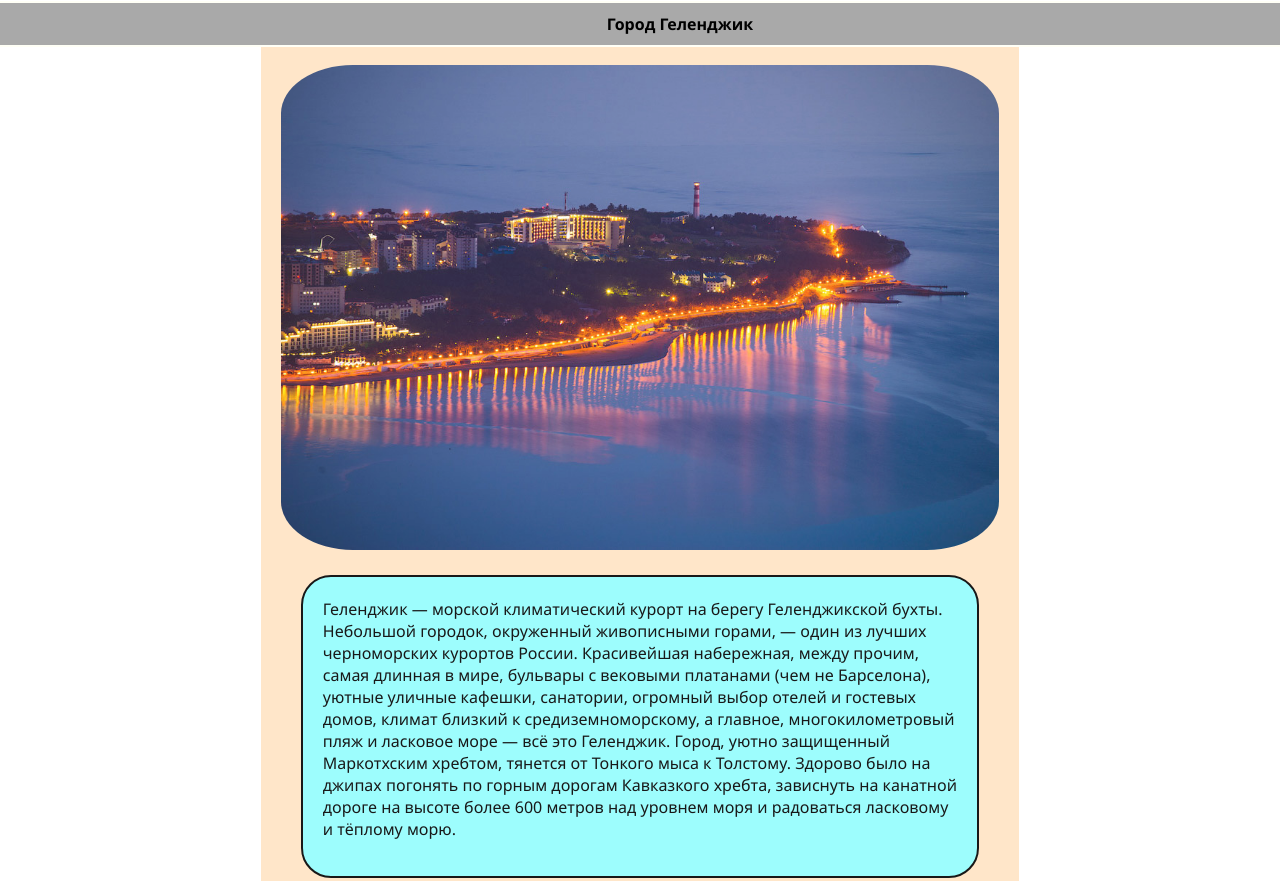
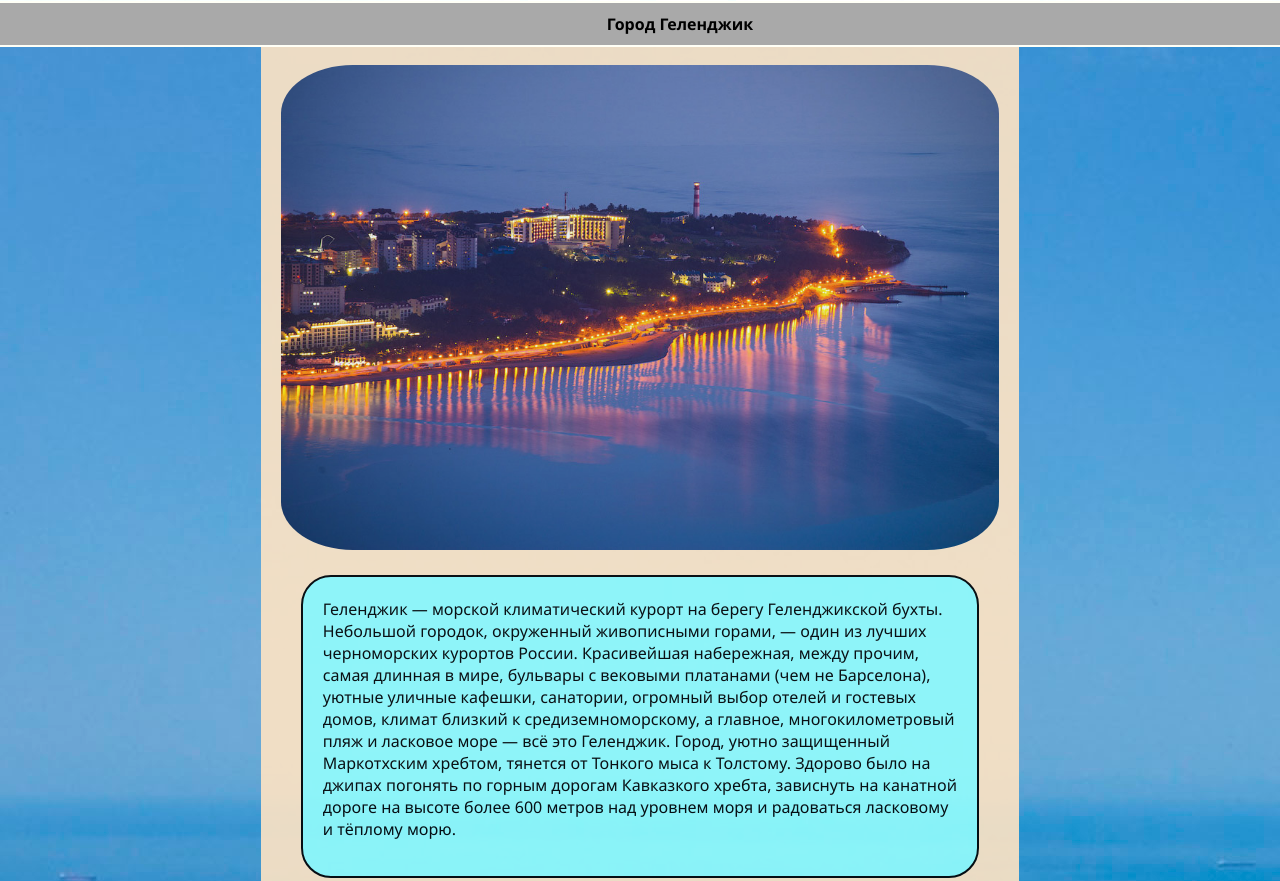
Before and after one commit to DPsos/gelen.github.io, a plain HTML site: page index.html in a window 1280 px wide. Shown: the top 881 px of the page. Drawn offline with Linux system fonts and the light colour scheme.

Commit message:
Update index.html

```diff
--- a/index.html
+++ b/index.html
@@ -4,7 +4,7 @@
         <title>Геленджик</title>
         <link rel="stylesheet" href="styles.css">
     </head>
-    <body class="body">
+    <body class="bodya">
         <div class="posit">
             <div class="box"><strong>Город Геленджик</strong></div>
         </div>
```
